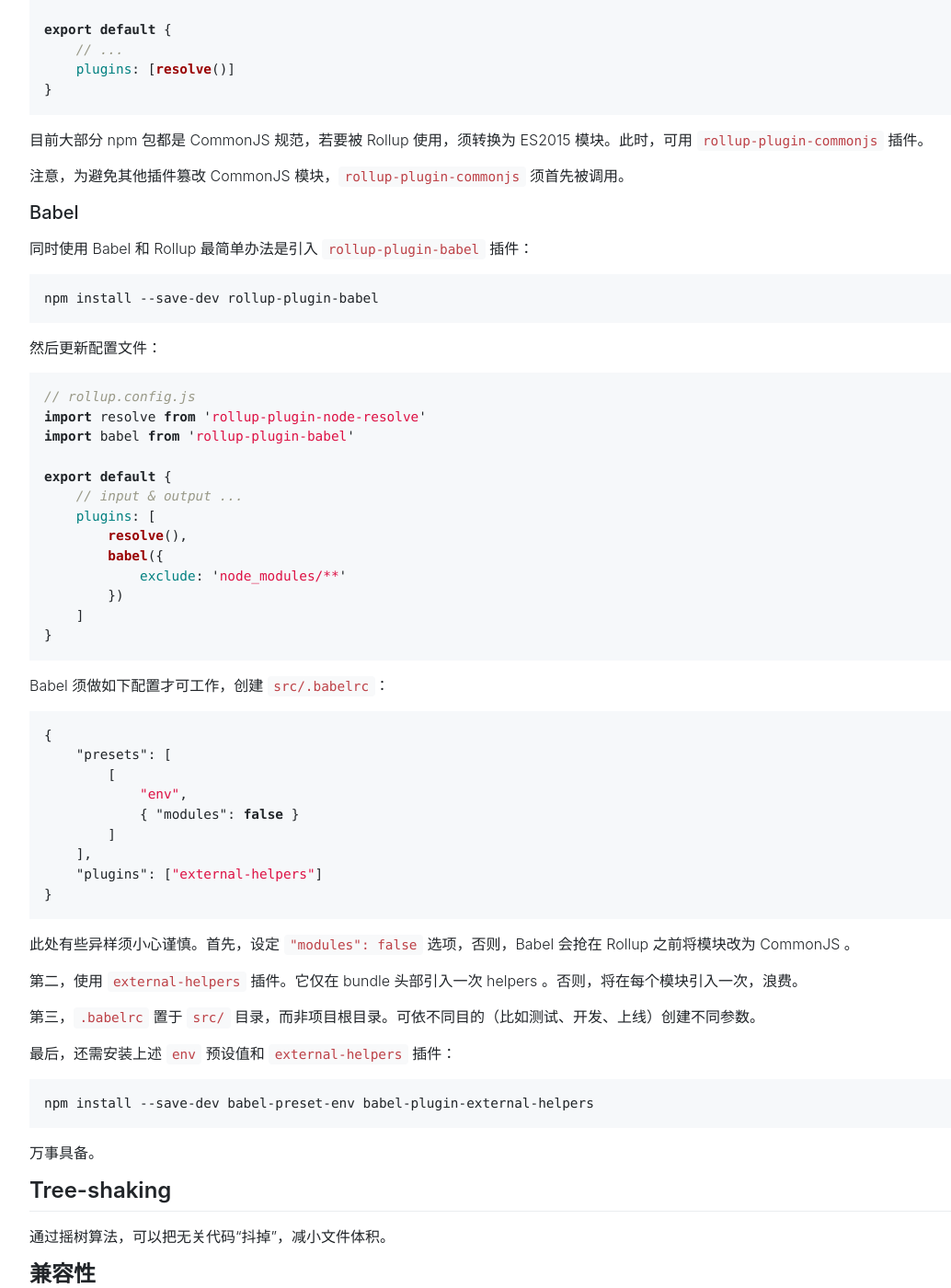
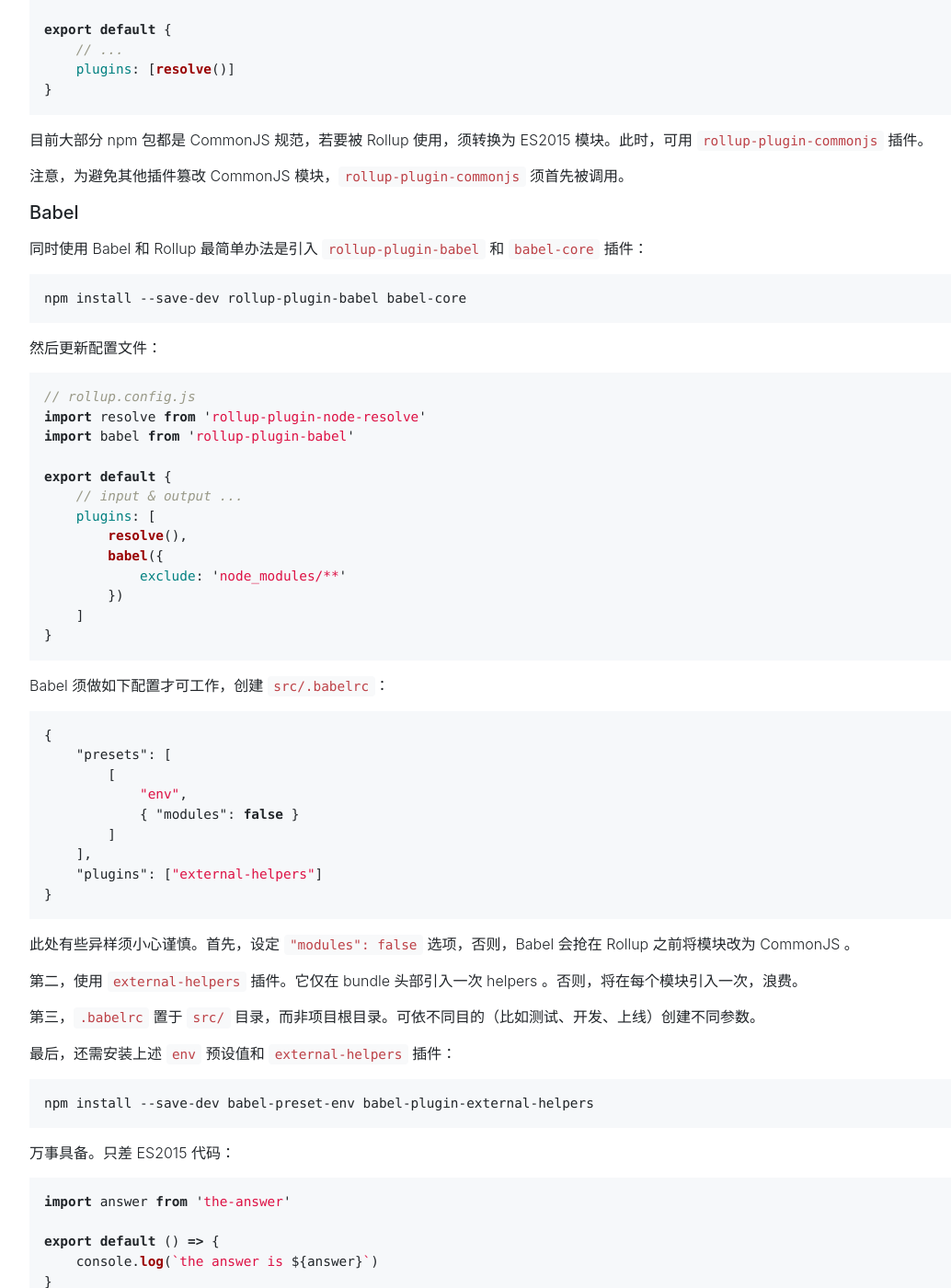
Before and after one commit to liuzhuan/liuzhuan.github.io, a Jekyll site: the page built from _posts/2017-12-13-rollupjs-primer.md, in a window 1280 px wide and 1400 px high, scrolled down 3283 px. Shown: the whole window at 92% size, without its empty margins (53-1087 px from the left). Built offline with Jekyll 4.4.1, drawn with Linux system fonts in a browser that asks for light colours; nearby versions of some CDN libraries.

Commit message:
adding rollup content

````diff
--- a/_posts/2017-12-13-rollupjs-primer.md
+++ b/_posts/2017-12-13-rollupjs-primer.md
@@ -173,10 +173,10 @@
 
 ### Babel
 
-同时使用 Babel 和 Rollup 最简单办法是引入 `rollup-plugin-babel` 插件：
+同时使用 Babel 和 Rollup 最简单办法是引入 `rollup-plugin-babel` 和 `babel-core` 插件：
 
 ```
-npm install --save-dev rollup-plugin-babel
+npm install --save-dev rollup-plugin-babel babel-core
 ```
 
 然后更新配置文件：
@@ -223,7 +223,15 @@
 npm install --save-dev babel-preset-env babel-plugin-external-helpers
 ```
 
-万事具备。
+万事具备。只差 ES2015 代码：
+
+```javascript
+import answer from 'the-answer'
+
+export default () => {
+    console.log(`the answer is ${answer}`)
+}
+```
 
 ## Tree-shaking
 
````
